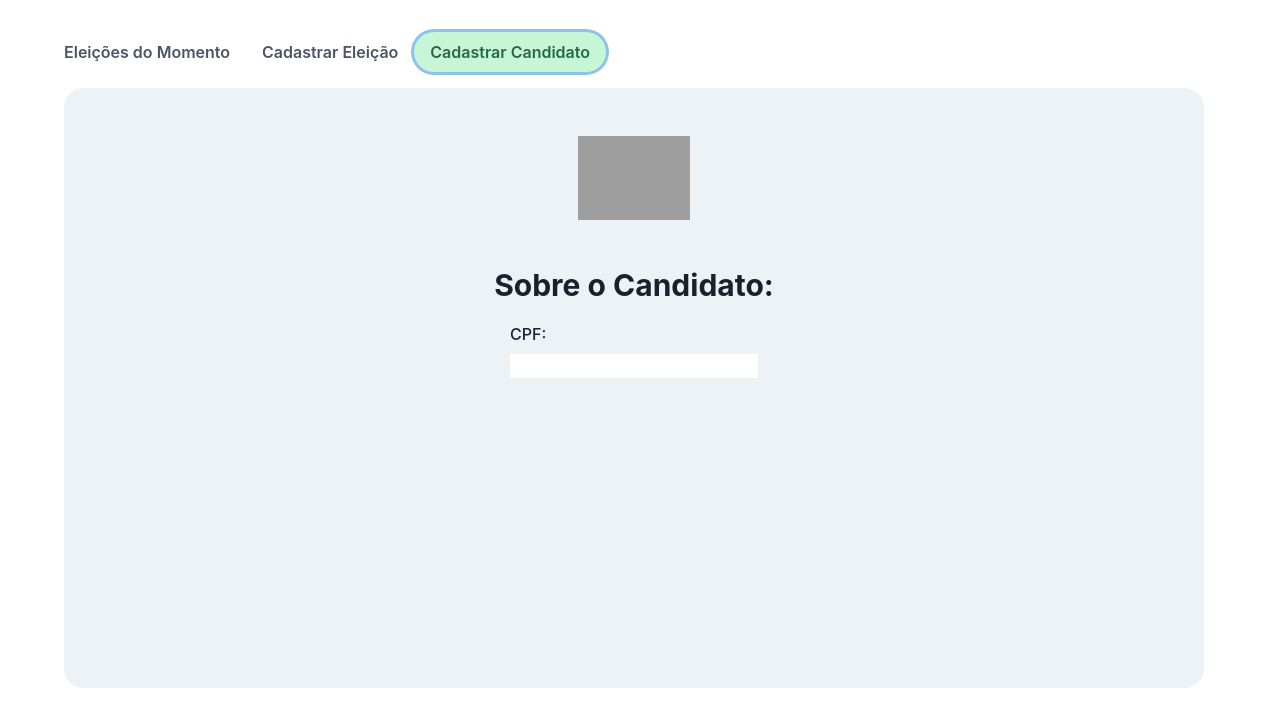
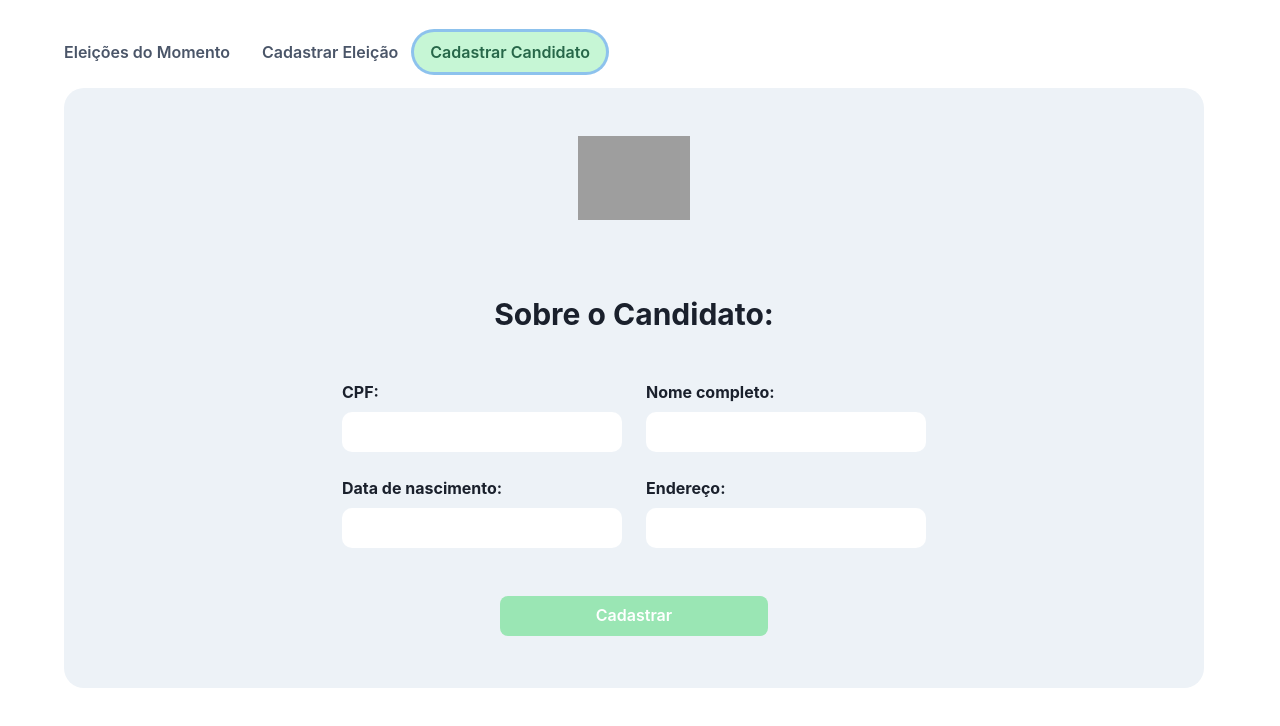
Before and after one commit to gentil-kadson/Selecao-Edital-001-2022-NADIC-IFRN, a React (Create React App) app: page /homepage in a window 1280 px wide. Both pictures are taken after a click on the tab "Cadastrar Candidato". Shown: the top 726 px of the page. Built offline with nearby package versions, Linux system fonts and the light colour scheme; no server answers; data requests are answered from the project's data file; grey boxes are pictures that could not be loaded.

Commit message:
feat: register candidate page now gets data from inputs and posts it on db.json

```diff
--- a/database/db.json
+++ b/database/db.json
@@ -1,37 +1,3 @@
 {
-    "elections": [
-        {
-            "name": "Presiência da República",
-            "initialDate": "23 de Maio",
-            "endDate": "07 de Agosto",
-            "amoutOfCandidates": "3",
-            "candidates": [
-                {
-                    "id": 1,
-                    "cpf": "123.456.789-10"
-                },
-                {
-                    "id": 2,
-                    "cpf": "101.112.131-41"
-                }
-            ]
-        }
-    ],
-    "candidates": [
-        {
-            "id": 1,
-            "name": "Lucas Rowbinho",
-            "cpf": "123.456.789-10",
-            "birthdate": "2001-10-31",
-            "address": "Rua não vou dizer, 66"
-        },
-        {
-            "id": 2,
-            "name": "Gabriel Desonesto",
-            "cpf": "101.112.131-41",
-            "birthdate": "2001-12-25",
-            "address": "Rua do natal, 70"
-        }
-    ]
-
+    "candidates": []
 }
--- /dev/null
+++ b/src/components/Input/Input.module.css
@@ -0,0 +1,4 @@
+.input {
+    padding: 0.5rem 1rem;
+    border-radius: 10px;
+}
--- /dev/null
+++ b/src/components/Input/Input.tsx
@@ -0,0 +1,15 @@
+import styles from "./Input.module.css"
+
+type InputData = {
+    type: string,
+    name: string,
+    handleCandidateData: (name : string, event : any) => void
+}
+
+const Input = ({ type, name, handleCandidateData } : InputData) => {
+    return(
+        <input type={type} name={name} className={styles.input} onChange={(event) => handleCandidateData(name, event)} />
+    )
+}
+
+export default Input
--- a/src/components/RegisterCandidate/RegisterCandidate.tsx
+++ b/src/components/RegisterCandidate/RegisterCandidate.tsx
@@ -1,23 +1,78 @@
-import { Flex, VStack, Box, Image, Heading, FormControl, FormLabel, FormErrorMessage, FormHelperText } from "@chakra-ui/react"
+import { Grid, GridItem ,VStack, Box, Image, Heading, FormControl, FormLabel, Button } from "@chakra-ui/react"
+import Input from "../Input/Input"
+import { useState } from "react"
+import api from "../../api/api"
 
 import candidate from "../../assets/candidate.png"
 
 const RegisterCandidate = () => {
+    const [ cpf, setCPF ] = useState<string>('')
+    const [ birthdate, setBirthdate ] = useState<string>('')
+    const [ fullName, setFullName ] = useState<string>('')
+    const [ address, setAddress ] = useState<string>('')
+
+    async function handleCandidateData(field : any, event : any) {
+        event.preventDefault()
+
+        if(field === "cpf") setCPF(event.target.value)
+        if(field === "birthdate") setBirthdate(event.target.value)
+        if(field === "fullName") setFullName(event.target.value)
+        if(field === "address") setAddress(event.target.value)
+
+    }
+
+    async function handleCandidateForm() {
+        await api.post("/candidates", {
+            name: fullName,
+            cpf: cpf,
+            birthdate: birthdate,
+            address: address
+        })
+
+
+    }
+
+
     return(
-        <VStack gap="0.7rem">
+        <VStack gap="2.5rem">
             <Box boxSize="7rem" marginTop="3rem">
                 <Image src={candidate} alt="candidate icon" />
             </Box>
 
             <Heading fontSize="30px">Sobre o Candidato:</Heading>
 
-            <Flex flexDirection="row" justifyContent="flex-start">
-                <FormControl>
-                    <FormLabel htmlFor="cpf">CPF:</FormLabel>
-                    <input type="text" name="cpf" />
-                </FormControl>
+            <Grid templateColumns="1fr 1fr" templateRows="1fr 1fr" gridGap={6}>
+                <GridItem>
+                    <FormControl>
+                        <FormLabel htmlFor="cpf" fontWeight="bold">CPF:</FormLabel>
+                        <Input handleCandidateData={handleCandidateData} type="text" name="cpf"/>
+                    </FormControl>
+                </GridItem>
 
-            </Flex>
+                <GridItem>
+                    <FormControl>
+                        <FormLabel htmlFor="fullName" fontWeight="bold">Nome completo:</FormLabel>
+                        <Input handleCandidateData={handleCandidateData} type="text" name="fullName"/>
+                    </FormControl>
+                </GridItem>
+
+                <GridItem>
+                    <FormControl>
+                            <FormLabel htmlFor="birthdate" fontWeight="bold">Data de nascimento:</FormLabel>
+                            <Input handleCandidateData={handleCandidateData} type="text" name="birthdate"/>
+                    </FormControl>
+                </GridItem>
+
+                <GridItem>
+                    <FormControl>
+                        <FormLabel htmlFor="address" fontWeight="bold">Endereço:</FormLabel>
+                        <Input handleCandidateData={handleCandidateData} type="text" name="address"/>
+                    </FormControl>
+                </GridItem>
+            </Grid>
+
+            <Button onClick={handleCandidateForm} alignSelf="center" bg="green.200" color="white" _hover={{ color: "white", background: "green.400" }} padding="1rem 6rem" borderRadius="8px">Cadastrar</Button>
+
         </VStack>
     )
 }
```
